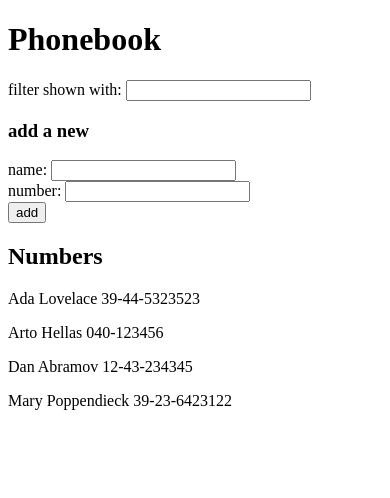
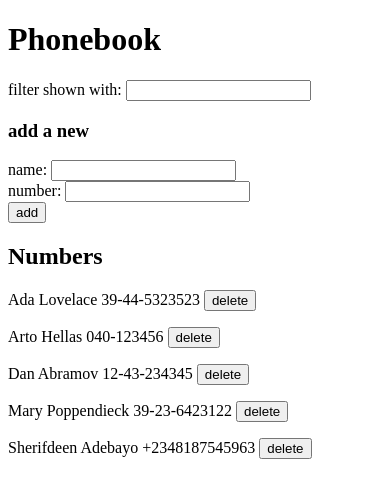
Before and after one commit to herdeybayor/fullstackopen-part2, a React (Create React App) app in the folder phonebook/: page / in a window 390 px wide. Shown: the top 498 px of the page. Built offline with nearby package versions, Linux system fonts and the light colour scheme; data requests are answered from the project's data file.

Commit message:
Exercise 2.18*: Phonebook step10

```diff
--- a/phonebook/db.json
+++ b/phonebook/db.json
@@ -1,5 +1,5 @@
 {
-  "persons":[
+  "persons": [
     {
       "name": "Arto Hellas",
       "number": "040-123456",
@@ -19,6 +19,11 @@
       "name": "Mary Poppendieck",
       "number": "39-23-6423122",
       "id": 4
+    },
+    {
+      "name": "Sherifdeen Adebayo",
+      "number": "+2348187545963",
+      "id": 6
     }
   ]
 }
--- a/phonebook/src/App.js
+++ b/phonebook/src/App.js
@@ -2,7 +2,7 @@ import { useEffect, useState } from "react";
 import Filter from "./components/Filter";
 import PersonForm from "./components/PersonForm";
 import Persons from "./components/Persons";
-import axios from "axios";
+import personService from "./services/persons";
 
 const App = () => {
   const [persons, setPersons] = useState([]);
@@ -11,9 +11,7 @@ const App = () => {
   const [filter, setFilter] = useState("");
 
   useEffect(() => {
-    axios.get("http://localhost:3001/persons").then((response) => {
-      setPersons(response.data);
-    });
+    personService.getAll().then((initialPersons) => setPersons(initialPersons));
   }, []);
 
   const filteredPersons = !filter
@@ -39,7 +37,7 @@ const App = () => {
       />
       <h2>Numbers</h2>
 
-      <Persons persons={filteredPersons} />
+      <Persons persons={filteredPersons} setPersons={setPersons} />
     </div>
   );
 };
--- a/phonebook/src/components/Person.js
+++ b/phonebook/src/components/Person.js
@@ -1,10 +1,21 @@
 import React from "react";
+import personService from "../services/persons";
 
-export default function Person({ name, number }) {
+export default function Person({ name, number, id, persons, setPersons }) {
+  const handleDelete = (e) => {
+    e.preventDefault();
+    const confirmation = window.confirm(`Delete ${name}?`);
+    if (confirmation) {
+      personService
+        .deletePerson(id)
+        .then(() => setPersons(persons.filter((person) => person.id !== id)));
+    }
+  };
+
   return (
     <>
       <p>
-        {name} {number}
+        {name} {number} <button onClick={(e) => handleDelete(e)}>delete</button>
       </p>
     </>
   );
--- a/phonebook/src/components/PersonForm.js
+++ b/phonebook/src/components/PersonForm.js
@@ -1,4 +1,5 @@
 import React from "react";
+import personService from "../services/persons";
 
 export default function PersonForm({
   persons,
@@ -15,6 +16,7 @@ export default function PersonForm({
     const find = persons.find(
       (person) => person.name.toLowerCase() === newName.toLowerCase()
     );
+
     if (!newName) {
       alert("Enter a name");
       return;
@@ -24,12 +26,33 @@ export default function PersonForm({
       return;
     }
     if (find) {
-      alert(`${newName} is already added to phonebook`);
+      const confirmation = window.confirm(
+        `${find.name} is already added to phonebook, replace the old number with a new one?`
+      );
+      if (confirmation) {
+        const changedPerson = { ...find, number: newNumber };
+        personService.update(find.id, changedPerson).then((updatedPerson) => {
+          setPersons(
+            persons
+              .filter((person) => person.id !== find.id)
+              .concat(updatedPerson)
+          );
+          setNewName("");
+          setNewNumber("");
+        });
+      } else {
+        setNewName("");
+        setNewNumber("");
+        return;
+      }
       return;
     }
-    setPersons((prevValue) => {
-      return [...prevValue, { name: newName, number: newNumber }];
-    });
+    const newPerson = { name: newName, number: newNumber };
+
+    personService
+      .create(newPerson)
+      .then((newPerson) => setPersons([...persons, newPerson]));
+
     setNewName("");
     setNewNumber("");
   }
--- a/phonebook/src/components/Persons.js
+++ b/phonebook/src/components/Persons.js
@@ -1,7 +1,7 @@
 import React from "react";
 import Person from "./Person";
 
-export default function Persons({ persons }) {
+export default function Persons({ persons, setPersons }) {
   // sort persons by name
   function sortByName(a, b) {
     const nameA = a.props.name.toUpperCase();
@@ -12,8 +12,15 @@ export default function Persons({ persons }) {
   return (
     <div>
       {persons
-        .map(({ name, number }, index) => (
-          <Person name={name} number={number} key={index} />
+        .map(({ name, number, id }) => (
+          <Person
+            setPersons={setPersons}
+            persons={persons}
+            name={name}
+            id={id}
+            number={number}
+            key={id}
+          />
         ))
         .sort(sortByName)}
     </div>
--- /dev/null
+++ b/phonebook/src/services/persons.js
@@ -0,0 +1,32 @@
+import axios from "axios";
+
+const baseUrl = "http://localhost:3001/persons";
+
+const getAll = () => {
+  const request = axios.get(baseUrl);
+  return request.then((response) => response.data);
+};
+
+const getOne = (id) => {
+  const request = axios.get(`${baseUrl}/${id}`);
+  return request.then((response) => response.data);
+};
+
+const create = (newPerson) => {
+  const request = axios.post(baseUrl, newPerson);
+  return request.then((response) => response.data);
+};
+
+const update = (id, changedPerson) => {
+  const request = axios.put(`${baseUrl}/${id}`, changedPerson);
+  return request.then((response) => response.data);
+};
+
+const deletePerson = (id) => {
+    const request = axios.delete(`${baseUrl}/${id}`);
+    return request.then((response) => response.data);
+};
+
+const personService = { getAll, getOne, create, deletePerson, update };
+
+export default personService;
```
